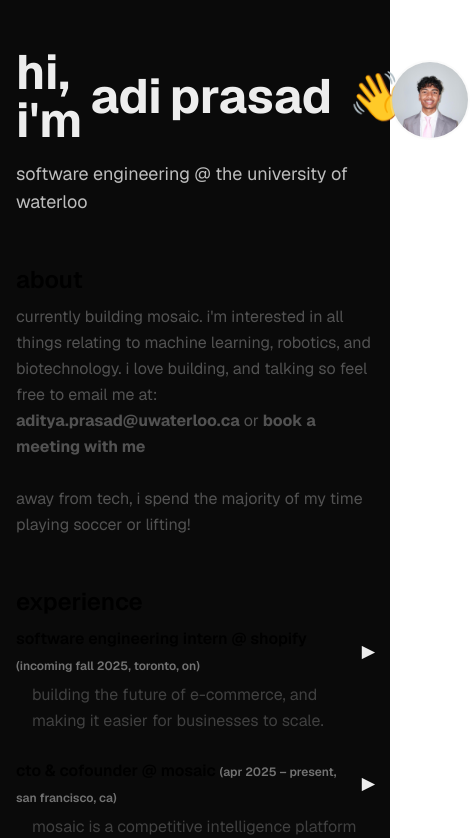
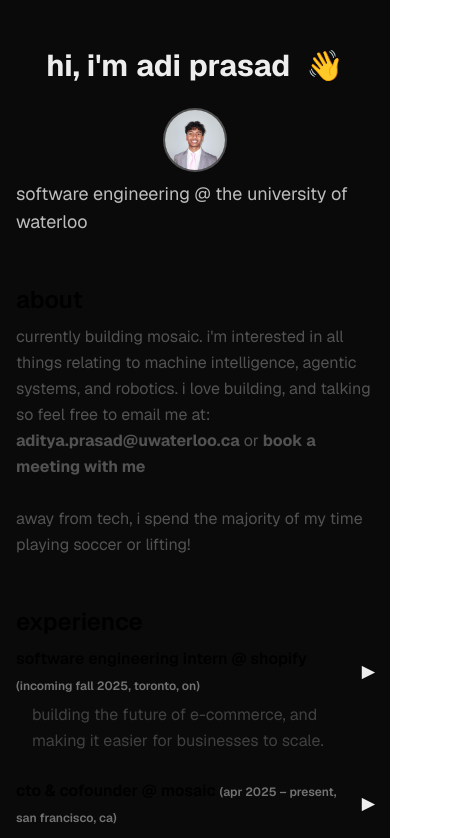
Before and after one commit to adiprasadd/personalpage, a Next.js app: page / in a window 390 px wide. Shown: the top 838 px of the page, 470 px wide, since content can reach past the window. Built offline with nearby package versions, Linux system fonts and the light colour scheme.

Commit message:
fixed some stuff relating to safari styling

```diff
--- a/src/app/page.tsx
+++ b/src/app/page.tsx
@@ -84,31 +84,31 @@ export default function Home() {
     <div className="min-h-screen bg-[#0a0a0a] text-[#ededed] flex flex-col items-center px-4 py-12 font-sans">
       {/* Hero Section */}
       <section className="w-full max-w-2xl flex flex-col items-center sm:items-start mb-12">
-        <div className="flex items-center gap-4 w-full">
-          <div className="flex w-full flex-col items-start gap-2">
-            <h1 className="text-5xl font-bold mb-2 flex items-center gap-2">
+        <div className="flex flex-col sm:flex-row items-center sm:items-start gap-4 w-full">
+          <div className="flex w-full flex-col items-center sm:items-start gap-2">
+            <h1 className="text-3xl sm:text-4xl md:text-5xl font-bold mb-2 flex flex-wrap items-center justify-center sm:justify-start gap-2">
               hi, i'm
               <button
                 onClick={() => setDisplayName(fullName)}
-                className="inline-block align-middle transition-all duration-300 text-[#ededed] bg-transparent border-none p-0 m-0 cursor-pointer hover:underline focus:outline-none"
+                className="transition-all duration-300 text-[#ededed] bg-transparent border-none p-0 m-0 cursor-pointer hover:underline focus:outline-none font-bold"
                 aria-label="Replay name animation"
                 type="button"
-                style={{ font: 'inherit', lineHeight: 1 }}
+                style={{ fontSize: 'inherit', lineHeight: 'inherit', fontFamily: 'inherit' }}
               >
                 {displayName}
               </button>
               prasad
-              <span className="inline-block align-middle ml-2">👋</span>
+              <span className="ml-2">👋</span>
             </h1>
           </div>
-          <div className="ml-auto">
-            <div className="w-20 h-20 rounded-full bg-[#ededed22] flex items-center justify-center border-2 border-[#ededed33] overflow-hidden">
+          <div className="sm:ml-auto">
+            <div className="w-16 h-16 sm:w-20 sm:h-20 rounded-full bg-[#ededed22] flex items-center justify-center border-2 border-[#ededed33] overflow-hidden">
               <Image
                 src="/headshot.jpg"
                 alt="adi prasad"
                 width={80}
                 height={80}
-                className="object-cover"
+                className="object-cover w-full h-full"
               />
             </div>
           </div>
@@ -130,7 +130,7 @@ export default function Home() {
       <section className="w-full max-w-2xl mb-12">
         <h2 className="text-2xl font-semibold mb-2 text-black dark:text-white">about</h2>
         <p className="text-neutral-600 dark:text-neutral-300 leading-relaxed">
-          currently building mosaic. i'm interested in all things relating to machine learning, robotics, and biotechnology. i love building, and talking so feel free to email me at: <span className="font-bold">aditya.prasad@uwaterloo.ca</span> or{' '}
+          currently building mosaic. i'm interested in all things relating to machine intelligence, agentic systems, and robotics. i love building, and talking so feel free to email me at: <span className="font-bold">aditya.prasad@uwaterloo.ca</span> or{' '}
           <a
             href="https://cal.com/adiprasadd"
             target="_blank"
```
